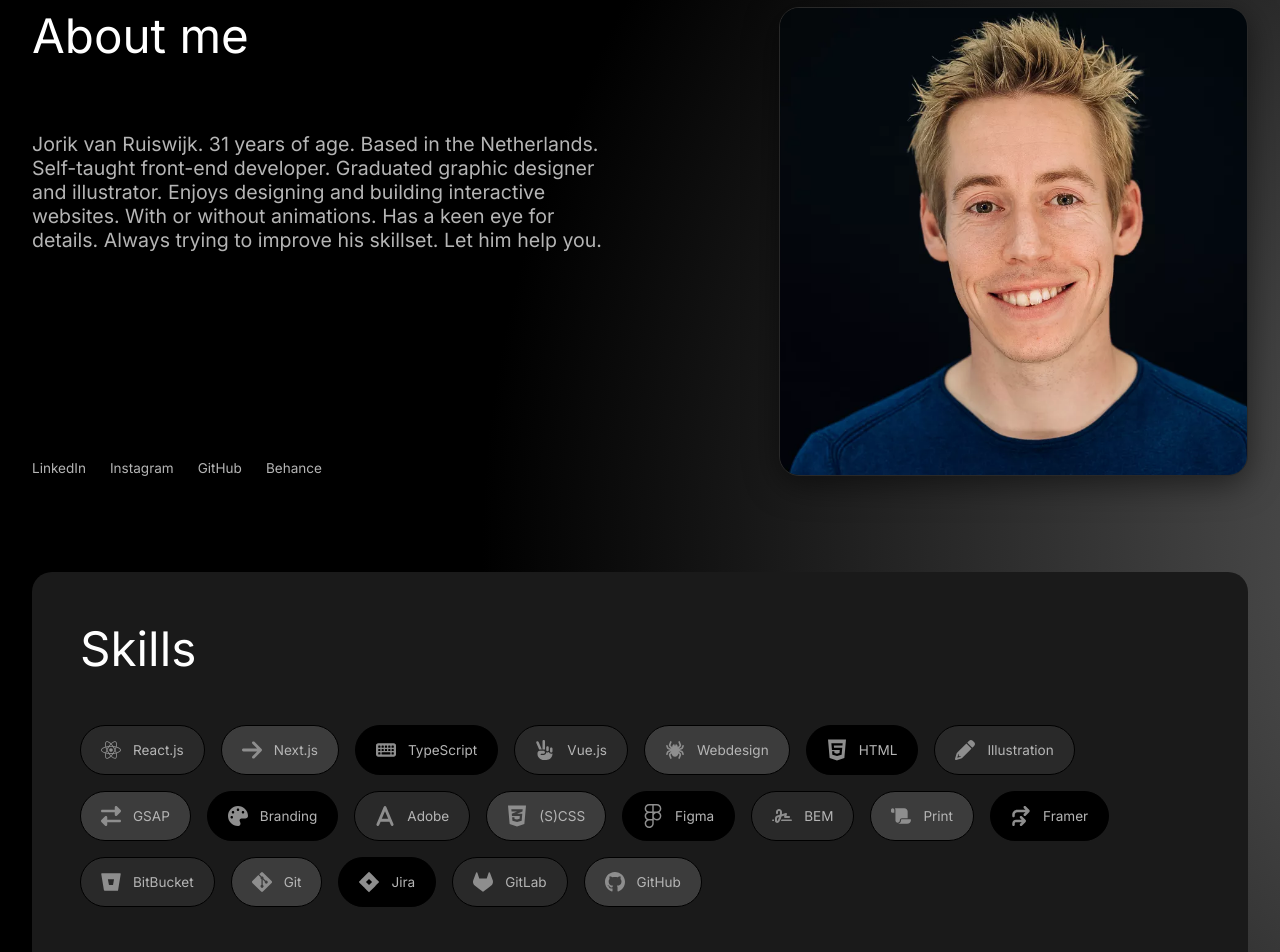
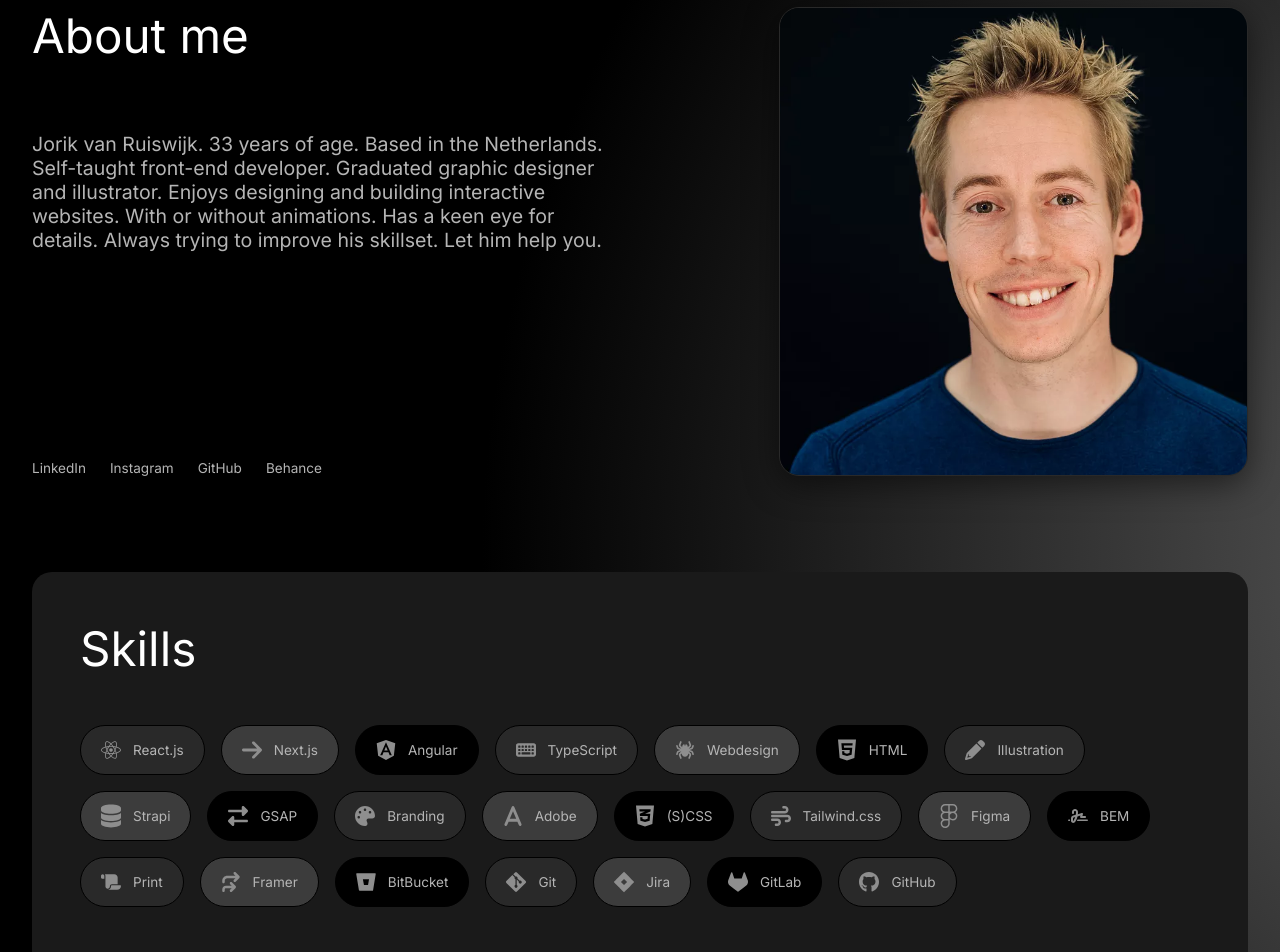
Before and after one commit to HalloJo/jorik-van-ruiswijk, a Next.js app: page / in a window 1280 px wide. Shown: the part 2400-3352 px from the top of the page. Built offline with nearby package versions, Linux system fonts and the light colour scheme.

Commit message:
Add Skills and change age

```diff
--- a/data/Content.ts
+++ b/data/Content.ts
@@ -27,7 +27,7 @@ export const Work: ContentProps = {
 export const About: ContentProps = {
   title: "About me",
   intro:
-    "Jorik van Ruiswijk. 31 years of age. Based in the Netherlands. Self-taught front-end developer. Graduated graphic designer and illustrator. Enjoys designing and building interactive websites. With or without animations. Has a keen eye for details. Always trying to improve his skillset. Let him help you.",
+    "Jorik van Ruiswijk. 33 years of age. Based in the Netherlands. Self-taught front-end developer. Graduated graphic designer and illustrator. Enjoys designing and building interactive websites. With or without animations. Has a keen eye for details. Always trying to improve his skillset. Let him help you.",
   subTitle: "Skills",
   moustache: "And some experience with..",
 };
--- a/data/Skills.ts
+++ b/data/Skills.ts
@@ -16,15 +16,16 @@ export const skills: SkillsProps[] = [
     alt: "Next.js",
   },
   {
+    icon: "/assets/skills/angular.svg",
+    skillTitle: "Angular",
+    alt: "Angular",
+  },
+  {
     icon: "/assets/skills/keyboard-solid.svg",
     skillTitle: "TypeScript",
     alt: "TypeScript",
   },
-  {
-    icon: "/assets/skills/hand-peace-solid.svg",
-    skillTitle: "Vue.js",
-    alt: "Vue.js",
-  },
+
   {
     icon: "/assets/skills/spider-solid.svg",
     skillTitle: "Webdesign",
@@ -39,6 +40,11 @@ export const skills: SkillsProps[] = [
     icon: "/assets/skills/pencil-solid.svg",
     skillTitle: "Illustration",
     alt: "Illustration",
+  },
+  {
+    icon: "/assets/skills/database.svg",
+    skillTitle: "Strapi",
+    alt: "Strapi",
   },
   {
     icon: "/assets/skills/right-left-solid.svg",
@@ -59,6 +65,11 @@ export const skills: SkillsProps[] = [
     icon: "/assets/skills/css3-alt.svg",
     skillTitle: "(S)CSS",
     alt: "(S)CSS",
+  },
+  {
+    icon: "/assets/skills/wind.svg",
+    skillTitle: "Tailwind.css",
+    alt: "Tailwind.css",
   },
   {
     icon: "/assets/skills/figma.svg",
@@ -114,6 +125,11 @@ export const experiences: SkillsProps[] = [
     alt: "Three.js",
   },
   {
+    icon: "/assets/skills/hand-peace-solid.svg",
+    skillTitle: "Vue.js",
+    alt: "Vue.js",
+  },
+  {
     icon: "/assets/skills/user-astronaut-solid.svg",
     skillTitle: "Astro",
     alt: "Astro",
@@ -123,11 +139,7 @@ export const experiences: SkillsProps[] = [
     skillTitle: "Storybook",
     alt: "Storybook",
   },
-  {
-    icon: "/assets/skills/wind.svg",
-    skillTitle: "Tailwind.css",
-    alt: "Tailwind.css",
-  },
+
   {
     icon: "/assets/skills/jest.svg",
     skillTitle: "Jest",
```
Also changed, not shown: public/assets/skills/angular.svg (added), public/assets/skills/database.svg (added).
